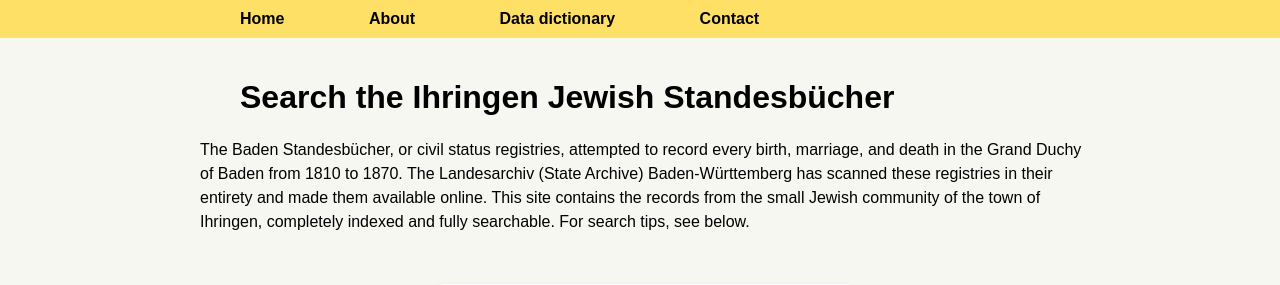
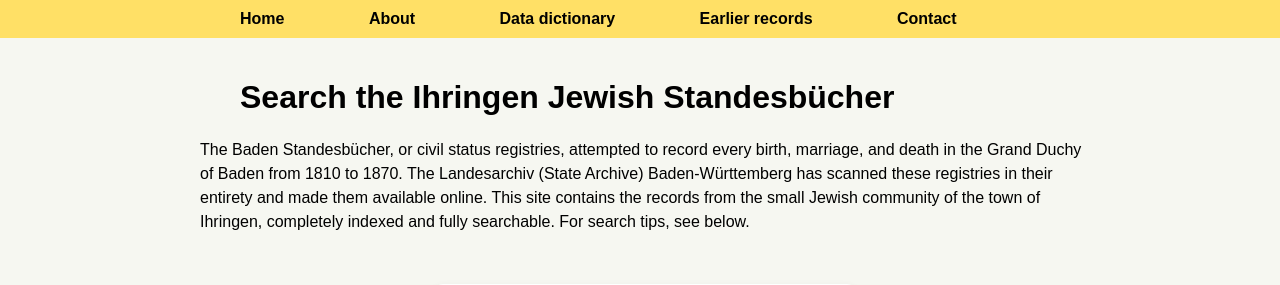
Before and after one commit to djwile/ihringen, a Flask app: page / in a window 1280 px wide. Shown: the top 285 px of the page. Run offline with Flask 3, Linux system fonts and the light colour scheme.

Commit message:
Update base.html

```diff
--- a/search_app/templates/base.html
+++ b/search_app/templates/base.html
@@ -64,6 +64,7 @@
             <a href="{{ url_for('index') }}">Home</a>
             <a href="{{ url_for('about') }}">About</a>
             <a href="{{ url_for('data_dictionary') }}">Data dictionary</a>
+            <a href="{{ url_for('earlier_records') }}">Earlier records</a>
             <a href="{{ url_for('contact') }}">Contact</a>
         </div>
     </div>
```
Lines whose indentation alone changed are shown as unchanged.
